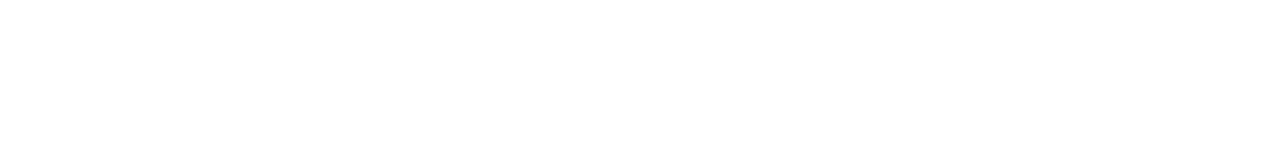
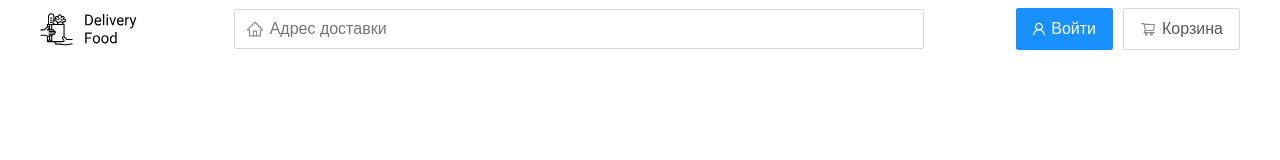
Before and after one commit to etozhenerk/deliveryFood, a plain HTML site: page index.html in a window 1280 px wide. Drawn offline with Linux system fonts and the light colour scheme.

Commit message:
сверстал header

```diff
--- a/index.html
+++ b/index.html
@@ -1,13 +1,31 @@
 <!DOCTYPE html>
-<html lang="en">
+<html lang="ru">
+
 <head>
   <meta charset="UTF-8">
   <meta http-equiv="X-UA-Compatible" content="IE=edge">
   <meta name="viewport" content="width=device-width, initial-scale=1.0">
   <link rel="stylesheet" href="./css/style.css">
-  <title>Document</title>
+  <title>Delivery Food - доставка еды на дом</title>
 </head>
+
 <body>
+  <div class="container">
+    <header class="header">
+      <img src="./img/header/logo.svg" alt="Logo" class="logo">
+      <input type="text" class="input search-input" placeholder="Адрес доставки">
+      <div class="buttons">
+        <button class="button button-primary">
+          <img class="button-icon" src="./img/header/user.svg" alt="user">
+          <span class="button-text">Войти</span>
+        </button>
+        <button class="button">
+          <img class="button-icon" src="./img/header/shopping-cart.svg" alt="user">
+          <span class="button-text">Корзина</span>
+        </button>
+      </div>
+    </header>
+  </div>
+</body>
 
-</body>
 </html>
--- /dev/null
+++ b/sass/_header.sass
@@ -0,0 +1,20 @@
+.header
+  display: flex
+  align-items: center
+  justify-content: space-between
+.search
+  &-input
+    background: #FFFFFF
+    border: 1px solid #D9D9D9
+    border-radius: 2px
+    height: 40px
+    width: 690px
+    font-size: 16px
+    line-height: 24px
+    background-image: url(../img/header/home.svg)
+    background-repeat: no-repeat
+    background-position: left 11px center
+    padding-left: 35px
+.buttons
+  display: flex
+  align-items: center
--- /dev/null
+++ b/sass/_interface.sass
@@ -0,0 +1,24 @@
+*
+  box-sizing: border-box
+.container
+  max-width: 1200px
+  margin: auto
+.button
+  padding: 8px 16px
+  background: #FFFFFF
+  border: 1px solid #D9D9D9
+  box-sizing: border-box
+  box-shadow: 0px 0px 2px rgba(0, 0, 0, 0.0015)
+  border-radius: 2px
+  color: #595959
+  font-size: 16px
+  line-height: 24px
+  display: flex
+  align-items: center
+  &-primary
+    background: #1890FF
+    border: 1px solid #1890FF
+    color: #FFFFFF
+    margin-right: 10px
+  &-icon
+    margin-right: 6px
--- a/sass/style.sass
+++ b/sass/style.sass
@@ -0,0 +1,2 @@
+@import "interface"
+@import "header"
```
Also changed, not shown: css/style.css, img/header/home.svg (added), img/header/logo.svg (added), img/header/shopping-cart.svg (added), img/header/user.svg (added).
